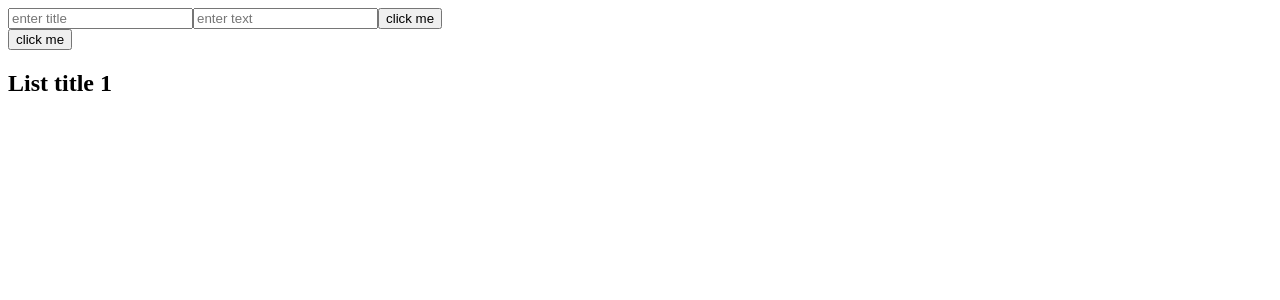
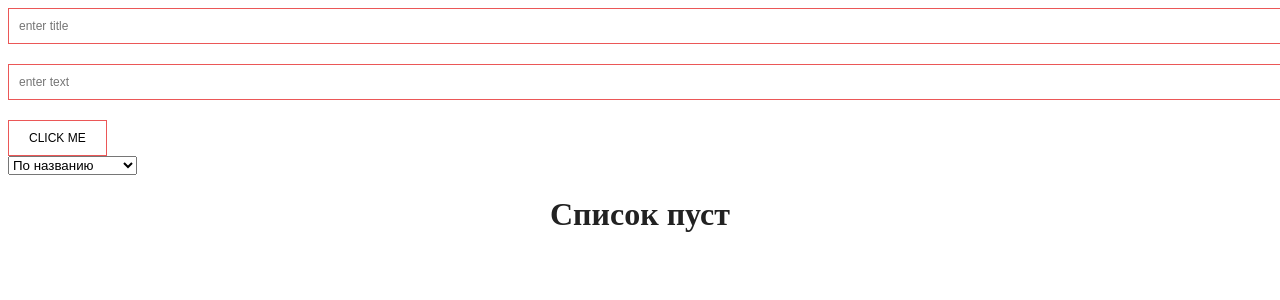
Before and after one commit to katrine-r/react-learning, a React (Create React App) app: page / in a window 1280 px wide. Shown: the top 300 px of the page. Built offline with nearby package versions, Linux system fonts and the light colour scheme; the HTML template or start-up script is replaced by a standard one.

Commit message:
added components Input and Form, added sorting and deletion of elements

```diff
--- a/src/App.js
+++ b/src/App.js
@@ -2,15 +2,15 @@ import { useState } from 'react';
 import './App.css';
 import List from './component/List';
 import Button from './component/UI/Button';
+import Input from './component/UI/Input';
+import Form from './component/Form';
 
 function App() {
 
   const [data1, setData1] = useState([])
-
-
-
   const [title, setTitle] = useState('')
   const [text, setText] = useState('')
+  const [selected, setSelected] = useState('title')
 
   const handleSubmit = ev => {
     ev.preventDefault()
@@ -20,26 +20,36 @@ function App() {
     setText('')
   }
 
+  const removeHandle = id => {
+    setData1(data1.filter(i => i.id !== id))
+
+  }
+
+  const selectData = ev => {
+    setSelected(ev.target.value)
+    setData1([...data1.sort((a, b) => a[selected].localeCompare(b[selected]))])
+  }
+
   return (
     <div className="App">
 
-      <form onSubmit={handleSubmit}>
-        <input
-          name='title'
-          placeholder='enter title'
-          value={title}
-          onChange={ev => setTitle(ev.target.value)}
-        />
-        <input
-          name='text'
-          placeholder='enter text'
-          value={text}
-          onChange={ev => setText(ev.target.value)}
-        />
-        <Button>click me</Button>
-      </form>
+      <Form
+        handleSubmit={handleSubmit}
+        setTitle={setTitle}
+        setText={setText}
+        title={title}
+        text={text}
+      />
 
-      <List title={'List title 1'} data={data1}> <Button>click me</Button> </List>
+      <select value={selected} onChange={selectData} >
+        <option value={'title'} >По названию</option>
+        <option value={'text'} >По содержимому</option>
+      </select>
+
+      { data1?.length ? <List data={data1} removeHandle={removeHandle} />
+      : <h1 style={{textAlign: 'center', color: '#222'}}>Список пуст</h1>
+      }
+
     </div>
   );
 }
--- /dev/null
+++ b/src/component/Form/index.jsx
@@ -0,0 +1,25 @@
+import React from 'react'
+import Button from '../UI/Button'
+import Input from '../UI/Input'
+
+const Form = ({handleSubmit, setTitle, setText, title, text}) => {
+    return (
+        <form onSubmit={handleSubmit}>
+            <Input
+            name='title'
+            placeholder='enter title'
+            value={title}
+            onChange={ev => setTitle(ev.target.value)}
+            />
+            <Input
+            name='text'
+            placeholder='enter text'
+            value={text}
+            onChange={ev => setText(ev.target.value)}
+            />
+            <Button>click me</Button>
+        </form>
+    )
+}
+
+export default Form
--- a/src/component/List/index.jsx
+++ b/src/component/List/index.jsx
@@ -1,18 +1,18 @@
 import React from 'react'
 import ListItem from '../ListItem'
 
-const List = ({title, data, children}) => {
+const List = ({data, removeHandle}) => {
     return (
         <div>
-            {children}
-            <h2>{title}</h2>
             <ul>
                 {data.map((i, index) => (
                 <ListItem
+                    id={i.id}
                     key={i.id}
                     num={index + 1}
                     title={i.title}
                     text={i.text}
+                    removeHandle={removeHandle}
                 />
                 ))}
             </ul>
--- a/src/component/ListItem/index.jsx
+++ b/src/component/ListItem/index.jsx
@@ -1,9 +1,8 @@
 import React from 'react'
 import './styles.css'
+import Button from '../UI/Button'
 
-const ListItem = ({num, title, text}) => {
-
-    // console.log(props)
+const ListItem = ({id, num, title, text, removeHandle}) => {
 
     return (
         <li className='list-item'>
@@ -11,6 +10,7 @@ const ListItem = ({num, title, text}) => {
             <span>{num}. {title}</span>
             <span>{text}</span>
           </span>
+          <Button onClick={() => removeHandle(id)} >remove</Button>
         </li>
     )
 }
--- a/src/component/ListItem/styles.css
+++ b/src/component/ListItem/styles.css
@@ -4,6 +4,8 @@
     border: 1px solid red;
     margin-bottom: 20px;
     border-radius: 10px;
+    display: flex;
+    justify-content: space-between;
   }
 
   .list-item-wrapper {
--- a/src/component/UI/Button/index.jsx
+++ b/src/component/UI/Button/index.jsx
@@ -1,9 +1,9 @@
 import React from 'react'
+import './styles.css'
 
-const Button = ({children}) => {
-console.log(children)
+const Button = ({children, ...props}) => {
     return (
-        <button>
+        <button className='btn' {...props} >
             {children}
         </button>
     )
--- /dev/null
+++ b/src/component/UI/Button/styles.css
@@ -0,0 +1,8 @@
+.btn {
+    background: #fff;
+    font-size: 12px;
+    text-transform: uppercase;
+    padding: 10px 20px;
+    font-family: sans-serif;
+    border: 1px solid #eb5757;
+}
--- /dev/null
+++ b/src/component/UI/Input/index.jsx
@@ -0,0 +1,10 @@
+import React from 'react'
+import './styles.css'
+
+const Input = (props) => {
+    return (
+        <input className='input' {...props} />
+    )
+}
+
+export default Input
--- /dev/null
+++ b/src/component/UI/Input/styles.css
@@ -0,0 +1,7 @@
+.input {
+    padding: 10px;
+    font-size: 12px;
+    border: 1px solid #eb5757;
+    width: 100%;
+    margin-bottom: 20px;
+}
```
